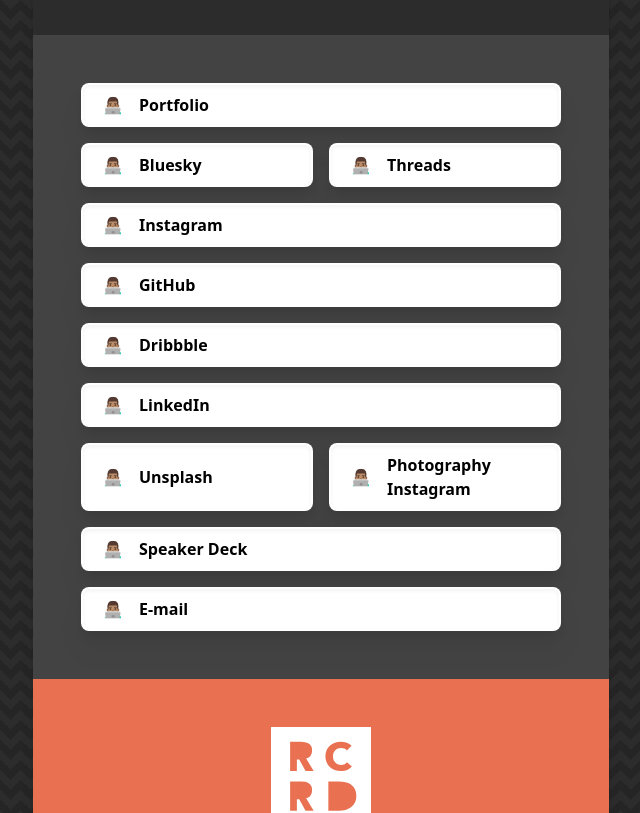
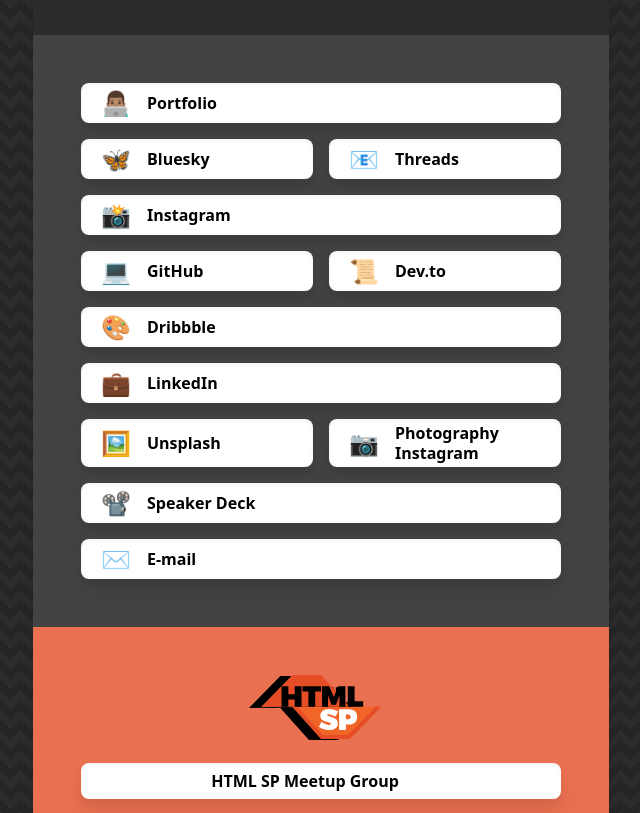
Before and after one commit to ricardogouveia3/rcrd-links, a React (Vite) app: page / in a window 1280 px wide. Shown: the part 560-1373 px from the top of the page, without its empty margins (319-959 px from the left). Built offline with nearby package versions, Linux system fonts and the light colour scheme.

Commit message:
HTML SP section and emoji

```diff
--- a/src/App.tsx
+++ b/src/App.tsx
@@ -23,63 +23,72 @@ function App() {
         <main>
           <SocialItemsList>
             <SocialItem
-              name={"Portfolio"}
+              text={"Portfolio"}
               link={"https://rcrd.dev"}
               emoji={"👨🏽‍💻"}
             />
             <DoubleRowItem>
               <SocialItem
-                name={"Bluesky"}
+                text={"Bluesky"}
                 link={"https://bsky.app/profile/ricardogouveia3.bsky.social"}
-                emoji={"👨🏽‍💻"}
+                emoji={"🦋"}
               />
               <SocialItem
-                name={"Threads"}
+                text={"Threads"}
                 link={"https://www.threads.net/@ricardogouveia3"}
-                emoji={"👨🏽‍💻"}
+                emoji={"📧"}
               />
             </DoubleRowItem>
             <SocialItem
-              name={"Instagram"}
+              text={"Instagram"}
               link={"https://instagram.com/ricardogouveia3"}
-              emoji={"👨🏽‍💻"}
+              emoji={"📸"}
+            />
+            <DoubleRowItem>
+              {" "}
+              <SocialItem
+                text={"GitHub"}
+                link={"https://github.com/ricardogouveia3"}
+                emoji={"💻"}
+              />
+              <SocialItem
+                text={"Dev.to"}
+                link={"https://dev.to/rcrd"}
+                emoji={"📜"}
+              />
+            </DoubleRowItem>
+
+            <SocialItem
+              text={"Dribbble"}
+              link={"https://dribbble.com/ricardogouveia3"}
+              emoji={"🎨"}
             />
             <SocialItem
-              name={"GitHub"}
-              link={"https://github.com/ricardogouveia3"}
-              emoji={"👨🏽‍💻"}
-            />
-            <SocialItem
-              name={"Dribbble"}
-              link={"https://dribbble.com/ricardogouveia3"}
-              emoji={"👨🏽‍💻"}
-            />
-            <SocialItem
-              name={"LinkedIn"}
+              text={"LinkedIn"}
               link={"https://linkedin.com/in/ricardogouveia3"}
-              emoji={"👨🏽‍💻"}
+              emoji={"💼"}
             />
             <DoubleRowItem>
               <SocialItem
-                name={"Unsplash"}
+                text={"Unsplash"}
                 link={"https://unsplash.com/pt-br/@rcrd_lens"}
-                emoji={"👨🏽‍💻"}
+                emoji={"🖼️"}
               />
               <SocialItem
-                name={"Photography Instagram"}
+                text={"Photography Instagram"}
                 link={"https://instagram.com/rcrd.lens"}
-                emoji={"👨🏽‍💻"}
+                emoji={"📷"}
               />
             </DoubleRowItem>
             <SocialItem
-              name={"Speaker Deck"}
+              text={"Speaker Deck"}
               link={"https://speakerdeck.com/ricardogouveia3"}
-              emoji={"👨🏽‍💻"}
+              emoji={"📽️"}
             />
             <SocialItem
-              name={"E-mail"}
+              text={"E-mail"}
               link={"mailto:ricardogouveia3_@hotmail.com"}
-              emoji={"👨🏽‍💻"}
+              emoji={"✉️"}
             />
           </SocialItemsList>
           <HtmlSP />
--- a/src/components/HtmlSP.tsx
+++ b/src/components/HtmlSP.tsx
@@ -1,15 +1,18 @@
 import SocialItem from "./SocialItem";
 
-import rcrdLogo from "./../assets/logo.svg";
+import HTML_SP from "./../assets/html-sp.svg";
 
 const HtmlSP = () => {
   return (
     <section className="p-8 sm:p-12 bg-[#e97051] flex flex-col gap-6">
-      <img src={rcrdLogo} className="mx-auto" alt="React logo" width="100" />
+      <img
+        src={HTML_SP}
+        className="mx-auto hardShadow sm:w-[120px] w-28"
+        alt="React logo"
+      />
       <SocialItem
-        name={"HTML SP"}
-        link={"mailto:ricardogouveia3_@hotmail.com"}
-        emoji={"👨🏽‍💻"}
+        text={"HTML SP Meetup Group"}
+        link={"https://www.instagram.com/html_sp/"}
       />
     </section>
   );
--- a/src/components/SocialItem.tsx
+++ b/src/components/SocialItem.tsx
@@ -1,15 +1,23 @@
 import SocialItemProps from "../types/SocialItemProps";
 
-const SocialItem = ({ name, link, emoji }: SocialItemProps) => {
+const SocialItem = ({ text, link, emoji }: SocialItemProps) => {
   return (
     <a
-      className="flex drop-shadow-xl shadow-inner rounded-lg px-4 border-2 border-transparent items-center pl-5 pr-3 py-2 font-bold bg-white hover:scale-105 transition-all w-full"
+      className={`${
+        emoji ? "py-1" : "py-2"
+      } flex drop-shadow-xl shadow-inner rounded-lg items-center pl-5 pr-3 font-bold bg-white hover:scale-105 transition-all w-full`}
       href={link}
       rel="me noopener noreferrer"
       target="_blank"
     >
-      <div className="mr-4">{emoji}</div>{" "}
-      <div className="flex-grow pr-10">{name}</div>
+      {emoji ? <div className="mr-4 text-2xl">{emoji}</div> : ""}
+      <p
+        className={`${
+          emoji ? "" : "text-center"
+        } flex-grow pr-10 leading-tight`}
+      >
+        {text}
+      </p>
     </a>
   );
 };
--- a/src/components/TopLogo.tsx
+++ b/src/components/TopLogo.tsx
@@ -5,9 +5,8 @@ const TopLogo = () => {
     <div className="p-8 sm:p-12">
       <img
         src={rcrdLogo}
-        className="mx-auto hardShadow--top-logo"
+        className="mx-auto hardShadow--top-logo sm:w-[150px] w-20 hover:scale-110 transition-all hover:-rotate-2"
         alt="RCRD logo"
-        width="150"
       />
     </div>
   );
--- a/src/index.css
+++ b/src/index.css
@@ -13,6 +13,9 @@
   background-repeat: repeat;
 }
 
+.hardShadow {
+  filter: drop-shadow(-12px 1px 0px #000000);
+}
 .hardShadow--top-logo {
   box-sizing: border-box;
   filter: drop-shadow(5px 5px 0px #000000);
--- a/src/types/SocialItemProps.ts
+++ b/src/types/SocialItemProps.ts
@@ -1,7 +1,8 @@
 interface SocialItemProps {
-  name: string;
+  text: string;
   link: string;
-  emoji: string;
+  emoji?: string;
+  image?: string;
 }
 
 export default SocialItemProps;
```
Also changed, not shown: src/assets/html-sp.svg (added).
